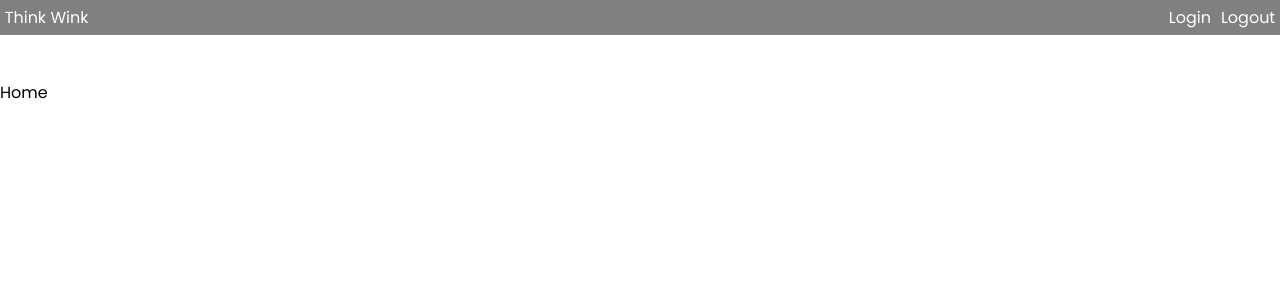
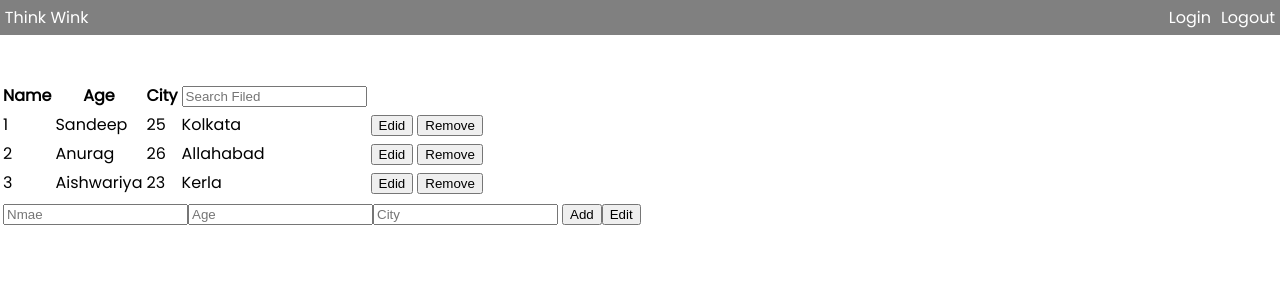
Before and after one commit to SandeepYadav9/Thinkwik-Practical-Task, a React (Create React App) app: page / in a window 1280 px wide. Shown: the top 300 px of the page. Built offline with nearby package versions, Linux system fonts and the light colour scheme.

Commit message:
DOCUMENT-TABLE-SETUP(Table form setup, add, edit, remove dummy page setup done)

```diff
--- a/public/index.html
+++ b/public/index.html
@@ -24,7 +24,7 @@
       work correctly both with client-side routing and a non-root public URL.
       Learn how to configure a non-root public URL by running `npm run build`.
     -->
-    <title>React App</title>
+    <title>Task</title>
   </head>
   <body>
     <noscript>You need to enable JavaScript to run this app.</noscript>
--- a/src/Pages/Home.js
+++ b/src/Pages/Home.js
@@ -1,11 +1,73 @@
-import React from 'react'
-import './Home.css'
+import React from "react";
+import "./Home.css";
 const Home = () => {
   return (
-    <div className='home-container'>
-    Home
-      </div>
-  )
-}
+    <div className="home-container">
+          {/* <-----------------------------------Table Filed------------------------------------> */}
+      <table>
+        <thead>
+          <tr>
+            <th>Name</th>
+            <th>Age</th>
+            <th>City</th>
+            <th>
+                <input type="text" placeholder="Search Filed" />
+            </th>
+          </tr>
+        </thead>
+        <tbody>
+          <tr>
+            <td>1</td>
+            <td>Sandeep</td>
+            <td>25</td>
+            <td>Kolkata</td>
+            <td>
+              <button>Edid</button>
+            </td>
+            <td>
+              <button>Remove</button>
+            </td>
+          </tr>
+          <tr>
+            <td>2</td>
+            <td>Anurag</td>
+            <td>26</td>
+            <td>Allahabad</td>
+            <td>
+              <button>Edid</button>
+            </td>
+            <td>
+              <button>Remove</button>
+            </td>
+          </tr>
+          <tr>
+            <td>3</td>
+            <td>Aishwariya</td>
+            <td>23</td>
+            <td>Kerla</td>
+            <td>
+              <button>Edid</button>
+            </td>
+            <td>
+              <button>Remove</button>
+            </td>
+          </tr>
+        </tbody>
+      </table>
+     {/* <-----------------------------------Table Input Document Filed------------------------------------> */}
+    <table>
+        <td>
+            <input type="text" placeholder="Nmae" />
+            <input type="text" placeholder="Age" />
+            <input type="text" placeholder="City" />
+        </td>
+        <td>
+            <button>Add</button>
+            <button>Edit</button>
+        </td>
+    </table>
+    </div>
+  );
+};
 
-export default Home
+export default Home;
```
